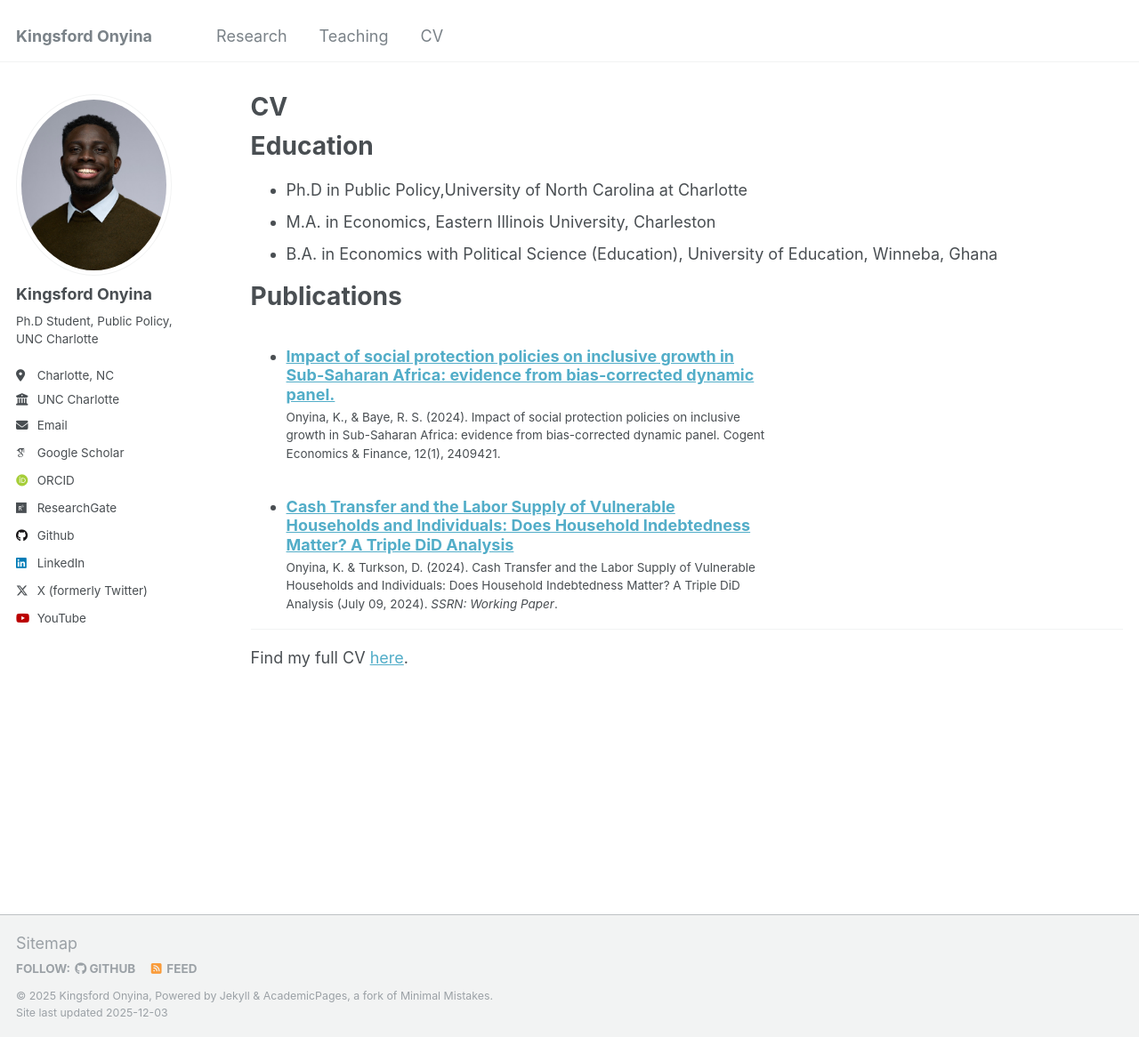
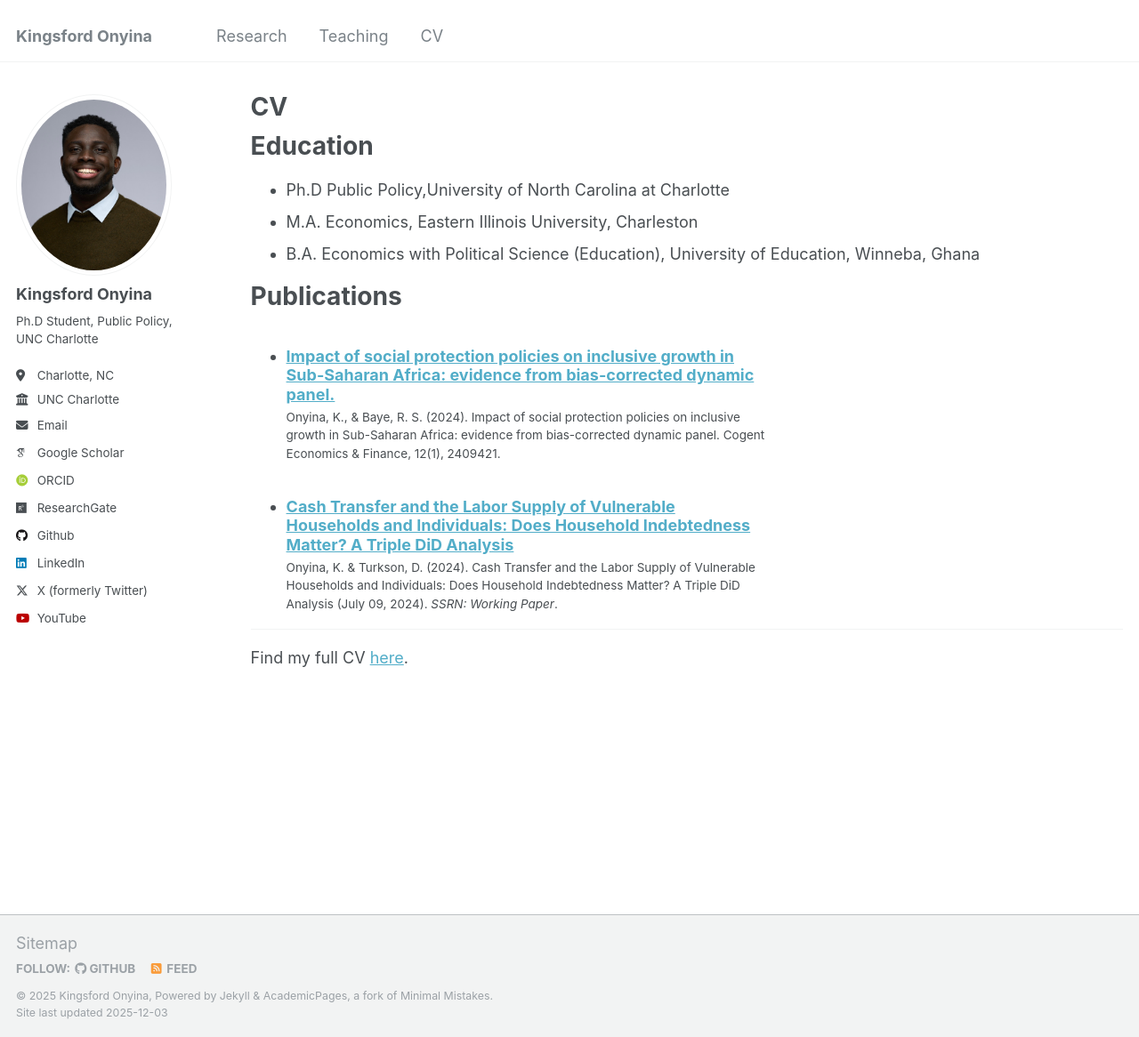
Before and after one commit to kingsfordonyina/kingsfordonyina.github.io, a Jekyll site: the page built from _pages/cv.md, in a window 1280 px wide and 1166 px high. Shown: the whole window at 89% size. Built offline with Jekyll 4.4.1, drawn with Linux system fonts in a browser that asks for light colours; some web fonts are replaced.

Commit message:
Update cv.md

```diff
--- a/_pages/cv.md
+++ b/_pages/cv.md
@@ -11,9 +11,9 @@
 
 Education
 ======
-* Ph.D in Public Policy,University of North Carolina at Charlotte
-* M.A. in Economics, Eastern Illinois University, Charleston
-* B.A. in Economics with Political Science (Education), University of Education, Winneba, Ghana
+* Ph.D Public Policy,University of North Carolina at Charlotte
+* M.A. Economics, Eastern Illinois University, Charleston
+* B.A. Economics with Political Science (Education), University of Education, Winneba, Ghana
 
 
 Publications
```
